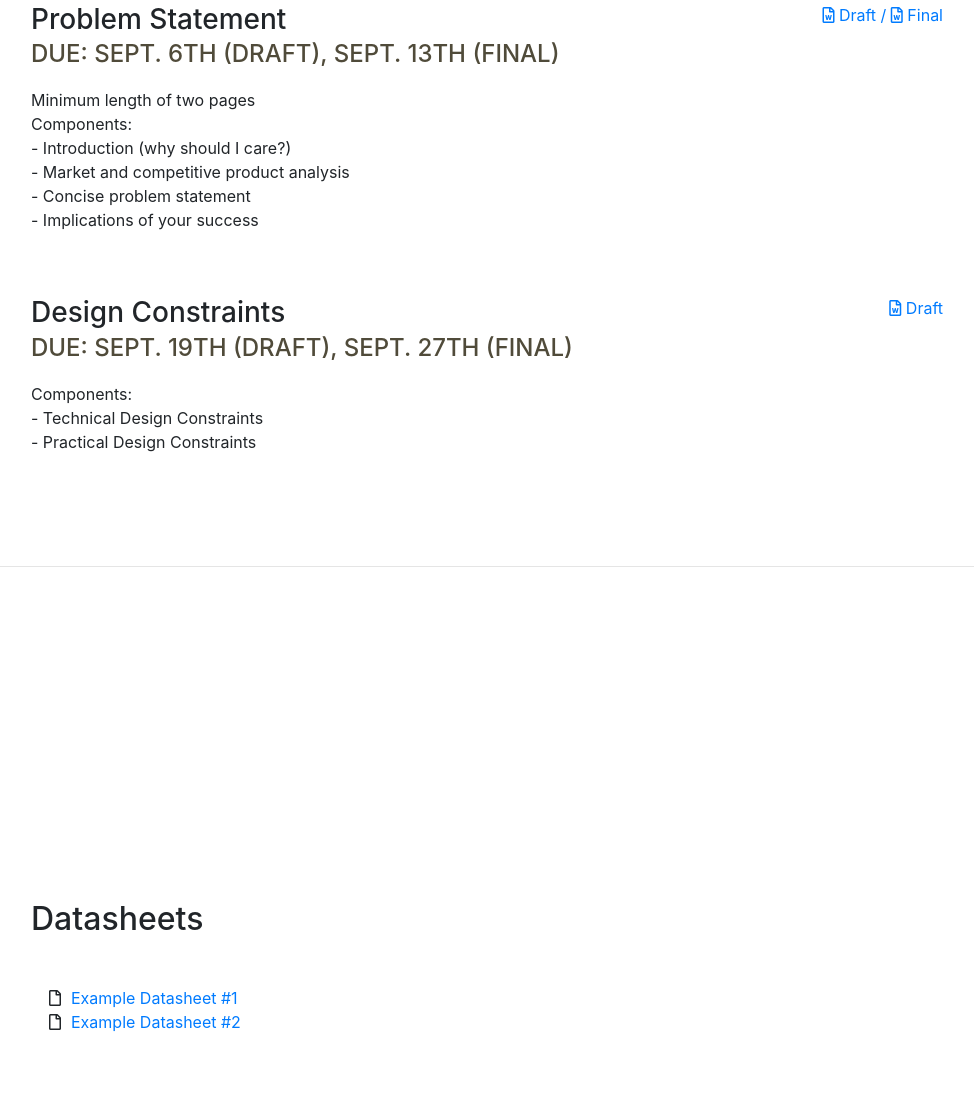
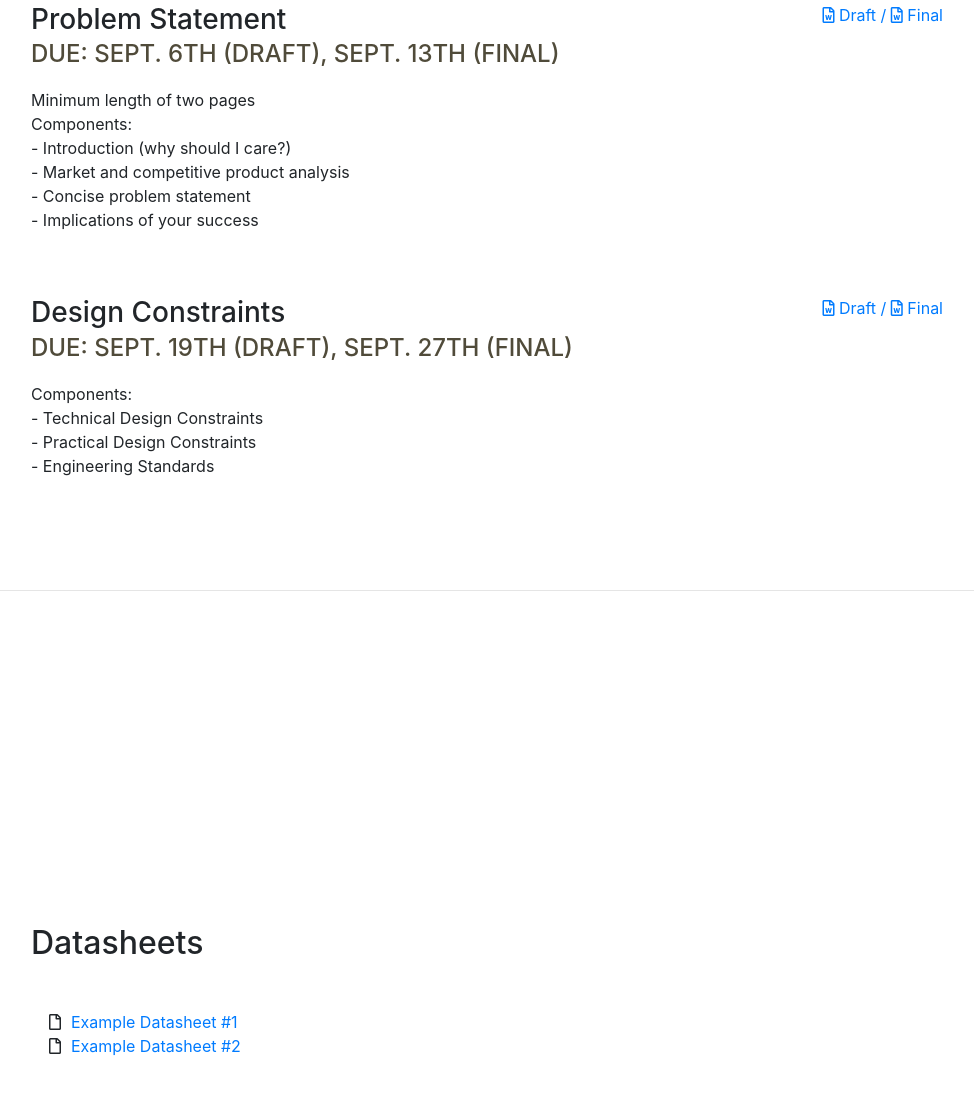
Before and after one commit to IntelliRoast/intelliroast.github.io, a website with bundled scripts: page index.html in a window 1280 px wide. Shown: the part 1472-2566 px from the top of the page, without its empty margins (289-1263 px from the left). Built offline with nearby package versions, Linux system fonts and the light colour scheme; a web font is replaced by a local one.

Commit message:
Add Design Constraints Final document

```diff
--- a/index.html
+++ b/index.html
@@ -177,6 +177,7 @@
                 Components:<br/>
                 - Technical Design Constraints<br/>
                 - Practical Design Constraints<br/>
+                - Engineering Standards<br/>
               </p>
             </div>
             <div class="resume-date text-md-right">
@@ -185,12 +186,12 @@
                   <i class="far fa-file-word" aria-hidden="true"></i> Draft
                 </a>
               </span>
-              <!-- <span class="text-primary"> / </span>
+              <span class="text-primary"> / </span>
               <span class="text-primary">
-                <a href="#">
+                <a href="docs/IntelliRoast_DesignConstraints_Final.docx">
                   <i class="far fa-file-word" aria-hidden="true"></i> Final
                 </a>
-              </span> -->
+              </span>
             </div>
           </div>
 
```
Also changed, not shown: 1 other file.
